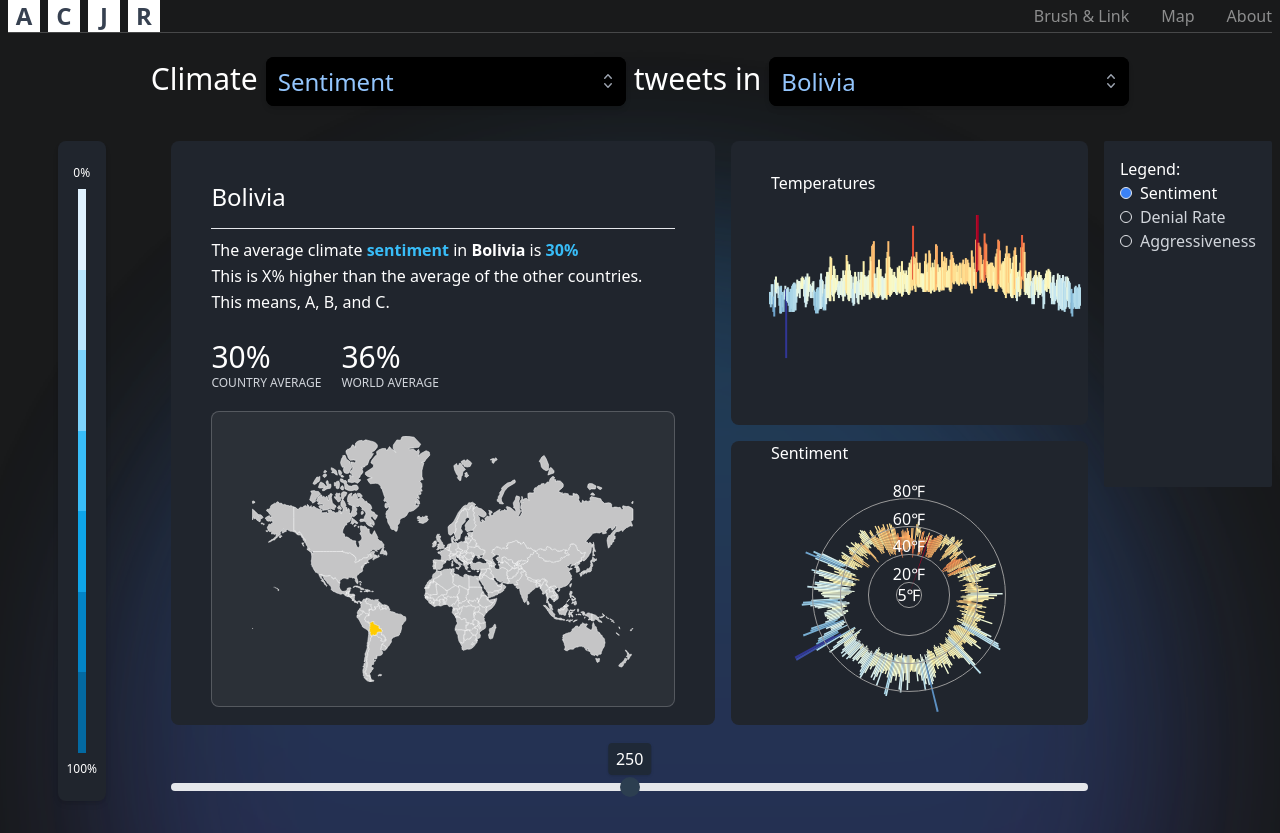
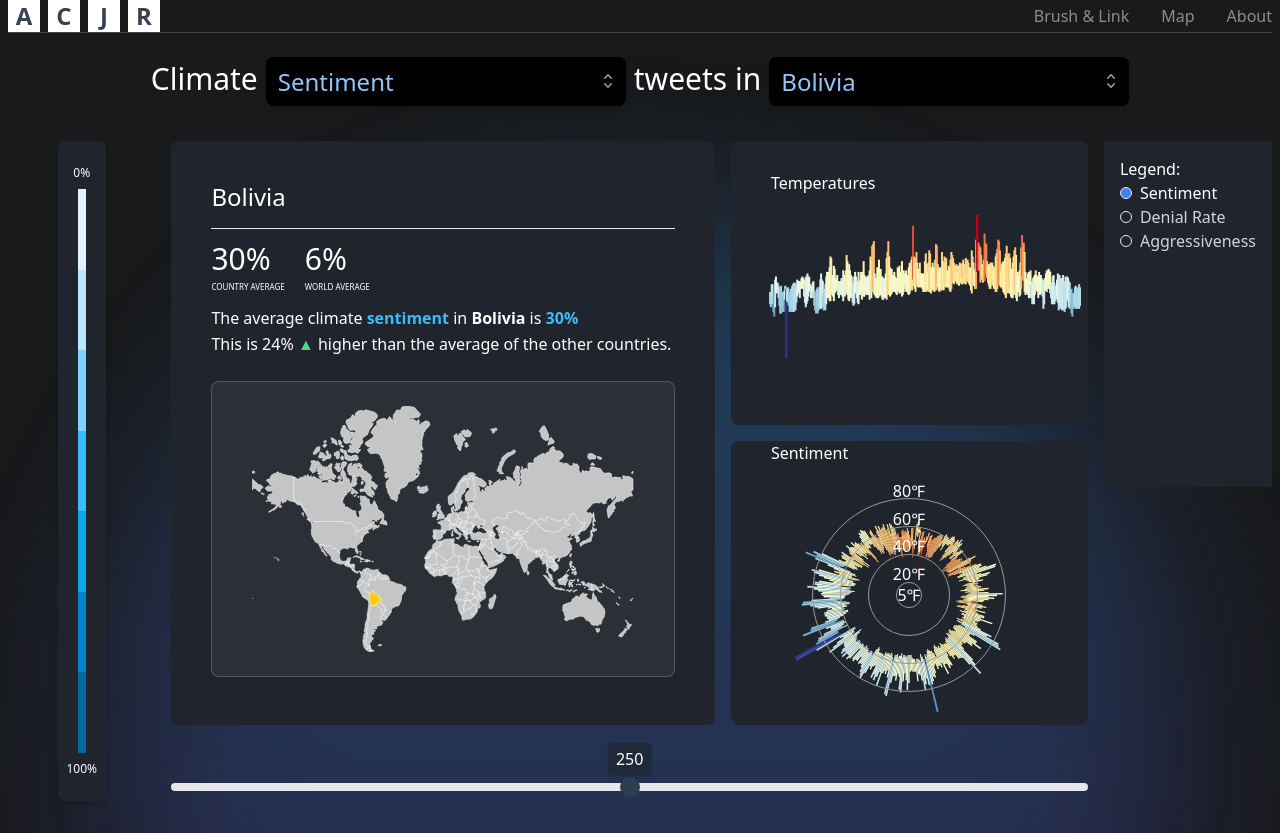
Before and after one commit to aiberk/infoVizGroup8, a Next.js app: page / in a window 1280 px wide. Built offline with nearby package versions, Linux system fonts and the light colour scheme.

Commit message:
card fixes

```diff
--- a/src/app/components/organisms/card/card.tsx
+++ b/src/app/components/organisms/card/card.tsx
@@ -7,20 +7,39 @@ type Props = {
   country: ICountry;
   selection: string;
 };
+type DataKey = "Sentiment" | "Denial Rate" | "Aggressiveness";
 
 function Card({ country, selection }: Props) {
-  // const [selectedDataValue, setSelectedDataValue] = useState(0);
-
+  const worldAverage = 6;
   const sentiment = country.data ? country.data[0].sentiment * 100 : 0;
   const aggressiveness = country.data ? country.data[0].aggressive * 100 : 0;
   const denial = country.data ? country.data[0].denial * 100 : 0;
 
-  // Debugging: Log the values to see if they change as expected
+  const dataMapping = {
+    Sentiment: sentiment,
+    "Denial Rate": denial,
+    Aggressiveness: aggressiveness,
+  };
+
+  const selectionKey = selection as DataKey;
 
   return (
     <div className="bg-cardColor w-full h-full p-10 rounded-lg">
       <div className="h-12 border-b mb-2 text-2xl">{country.name}</div>
       <div>
+        <div className="flex flex-row gap-5 mb-3 mt-3">
+          {" "}
+          <div className="flex flex-col">
+            <span className="text-3xl">{dataMapping[selectionKey]}%</span>
+            <span className="text-[0.5rem]  uppercase mt-1 ">
+              Country Average
+            </span>
+          </div>
+          <div className="flex flex-col">
+            <span className="text-3xl">{worldAverage}%</span>
+            <span className="text-[0.5rem] uppercase mt-1">World Average</span>
+          </div>
+        </div>
         <p className="prose mb-6 leading-relaxed">
           The average climate
           <span className="font-bold text-sky-400">
@@ -30,36 +49,32 @@ function Card({ country, selection }: Props) {
           in <span className="font-bold">{country.name}</span> is
           <span className="font-bold text-sky-400">
             {" "}
-            {selection == "Sentiment" && sentiment}
-            {selection == "Denial Rate" && denial}
-            {selection == "Agressiveness" && aggressiveness}%
+            {dataMapping[selectionKey]}%
           </span>
-          <br /> This is X% higher than the average of the other countries.
-          <br /> This means, A, B, and C.
+          <br /> This is {Math.abs(dataMapping[selectionKey] - worldAverage)}%
+          {dataMapping[selectionKey] > worldAverage ? (
+            <>
+              {" "}
+              <span
+                className="text-green-400"
+                dangerouslySetInnerHTML={{ __html: "&#9650;" }}
+              />{" "}
+              <span> higher</span>
+            </>
+          ) : (
+            <>
+              {" "}
+              <span
+                className="text-red-400"
+                dangerouslySetInnerHTML={{ __html: "&#9660;" }}
+              />{" "}
+              <span> lower</span>
+            </>
+          )}{" "}
+          than the average of the other countries.
+          {/* <br /> This means, A, B, and C. */}
         </p>
-        <div className="flex flex-row gap-5">
-          {" "}
-          <div className="flex flex-col">
-            <span className="text-3xl">
-              {selection == "Sentiment" && sentiment}
-              {selection == "Denial Rate" && denial}
-              {selection == "Agressiveness" && aggressiveness}%
-            </span>
-            <span className="text-xs uppercase text-gray-300">
-              Country Average
-            </span>
-          </div>
-          <div className="flex flex-col">
-            <span className="text-3xl">
-              {selection == "Sentiment" && sentiment * 1.2}
-              {selection == "Denial Rate" && denial * 1.2}
-              {selection == "Agressiveness" && aggressiveness * 0.8}%
-            </span>
-            <span className="text-xs uppercase text-gray-300">
-              World Average
-            </span>
-          </div>
-        </div>
+
         {/* Additional elements and mappings, if necessary */}
       </div>
       <div className="w-full mt-5 max-h-10 pb-5">
--- a/src/app/components/organisms/visMap/vizheader.tsx
+++ b/src/app/components/organisms/visMap/vizheader.tsx
@@ -8,7 +8,7 @@ const VizheaderMap = () => {
     useSelection();
 
   return (
-    <div className="header font-serif flex flex-row justify-center items-center gap-2 text-lg md:text-3xl lg:text-3xl">
+    <div className="header flex flex-row justify-center items-center gap-2 text-lg md:text-3xl lg:text-3xl">
       Climate{" "}
       <DropDownSelector
         items={selections}
```
